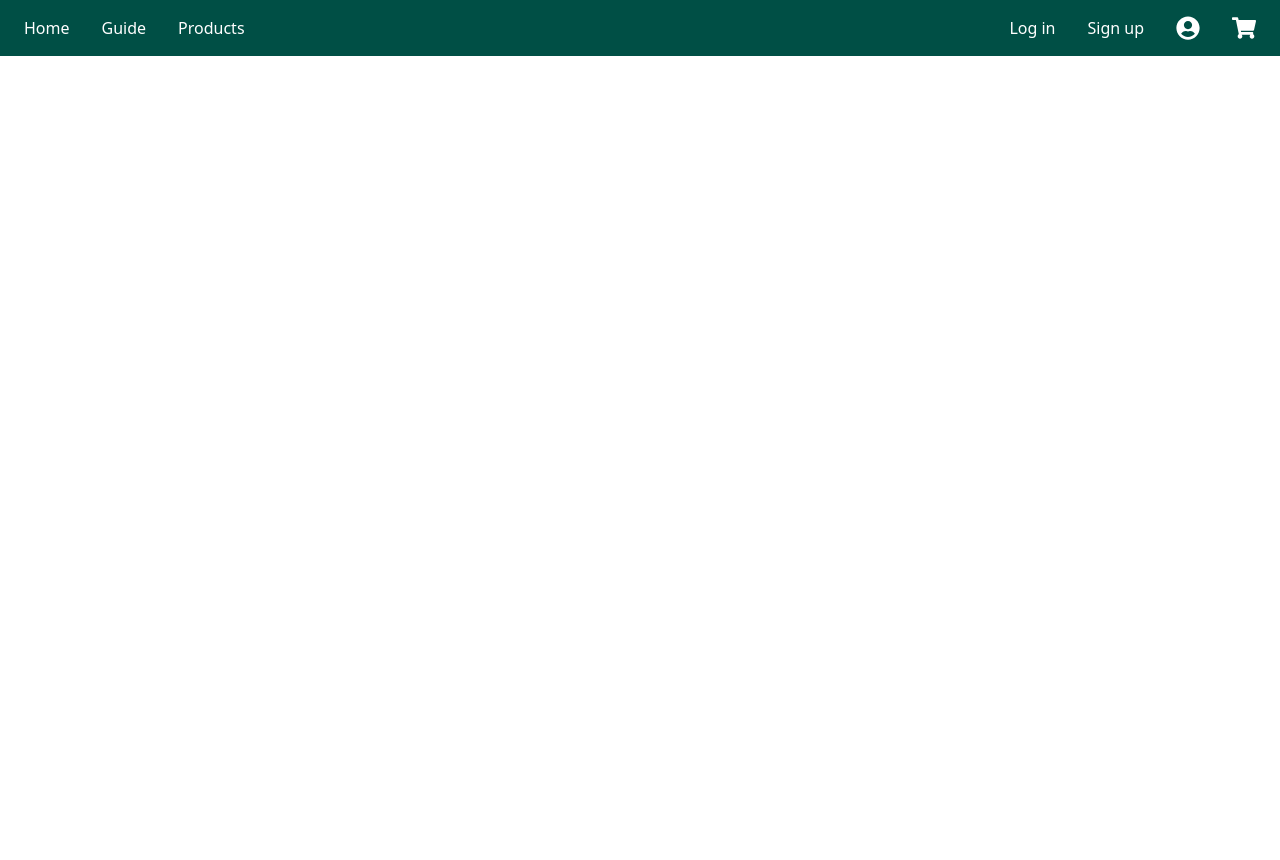
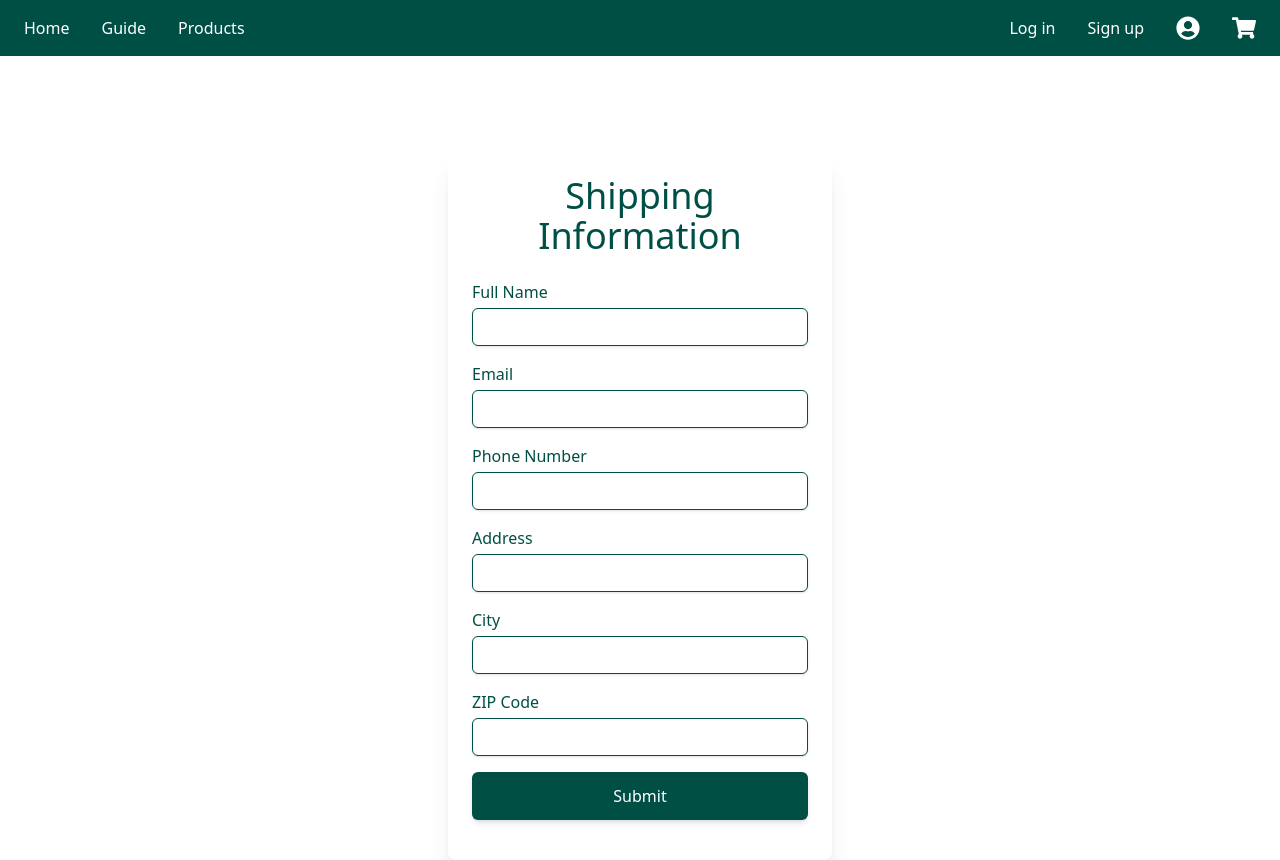
Before and after one commit to Anasthesie/flower-shop-final-exam, a React (Vite) app: page /checkout in a window 1280 px wide. Before the commit the page ends 800 px from the top, so only its background shows below. Built offline with nearby package versions, Linux system fonts and the light colour scheme.

Commit message:
ckeckout static page created

```diff
--- a/src/App.jsx
+++ b/src/App.jsx
@@ -9,6 +9,7 @@ import ProductDetailsPage from "./pages/product-details-page";
 import GuidePage from "./pages/guide-page";
 import CartProvider from "./providers/cart-provider";
 import CartPage from "./pages/cart-page";
+import CheckOutPage from "./pages/checkout-page";
 
 export default function App() {
   return (
@@ -24,6 +25,7 @@ export default function App() {
           <Route path="products" element={<ProductsPage />} />
           <Route path="product-details/:id" element={<ProductDetailsPage />} />
           <Route path="Cart" element={<CartPage />} />
+          <Route path="/checkout" element={<CheckOutPage />} />
         </Routes>
       </div>
     </CartProvider>
--- a/src/components/cart.jsx
+++ b/src/components/cart.jsx
@@ -1,7 +1,9 @@
 import { useCart } from "../providers/cart-provider";
 import Button from "./button";
+import { useNavigate } from "react-router";
 export default function CartPage() {
   const { cartItems, removeFromCart } = useCart();
+  const navigate = useNavigate();
 
   return (
     <div className="container mx-auto px-6 py-20 ">
@@ -32,6 +34,7 @@ export default function CartPage() {
                 />
 
                 <Button
+                  onClick={() => navigate("/checkout")}
                   text={"Buy Now"}
                   className="bg-green-500 hover:bg-green-600 text-white px-4 py-2 rounded text-sm"
                 />
--- /dev/null
+++ b/src/components/checkout.jsx
@@ -0,0 +1,60 @@
+import Input from "./input";
+import Button from "./button";
+export default function CheckOut() {
+  return (
+    <div className="pt-24">
+      <form className="max-w-sm mx-auto p-6 bg-white rounded-lg shadow-xl">
+        <h2 className="text-center text-4xl text-green mb-6">
+          Shipping Information
+        </h2>
+
+        <div className="mb-4">
+          <label htmlFor="fullName" className="block mb-1 text-green">
+            Full Name
+          </label>
+          <Input type="text" name="fullName" />
+        </div>
+
+        <div className="mb-4">
+          <label htmlFor="email" className="block mb-1 text-green">
+            Email
+          </label>
+          <Input type="email" id="email" name="email" />
+        </div>
+
+        <div className="mb-4">
+          <label htmlFor="phone" className="block mb-1 text-green">
+            Phone Number
+          </label>
+          <Input type="tel" id="phone" name="phone" />
+        </div>
+
+        <div className="mb-4">
+          <label htmlFor="address" className="block mb-1 text-green">
+            Address
+          </label>
+          <Input type="text" id="address" name="address" />
+        </div>
+
+        <div className="mb-4">
+          <label htmlFor="city" className="block mb-1 text-green">
+            City
+          </label>
+          <Input type="text" id="city" name="city" />
+        </div>
+        <div className="mb-4">
+          <label htmlFor="zip" className="block mb-1 text-green">
+            ZIP Code
+          </label>
+          <Input type="text" id="zip" name="zip" />
+        </div>
+
+        <Button
+          text={"Submit"}
+          type="submit"
+          className="w-full bg-green text-white hover:bg-green/80 mb-4 "
+        />
+      </form>
+    </div>
+  );
+}
--- /dev/null
+++ b/src/pages/checkout-page.jsx
@@ -0,0 +1,5 @@
+import CheckOut from "../components/checkout";
+
+export default function CheckOutPage() {
+  return <CheckOut />;
+}
```
Also changed, not shown: 1 other file (tests, documents, lock files or other folders).
